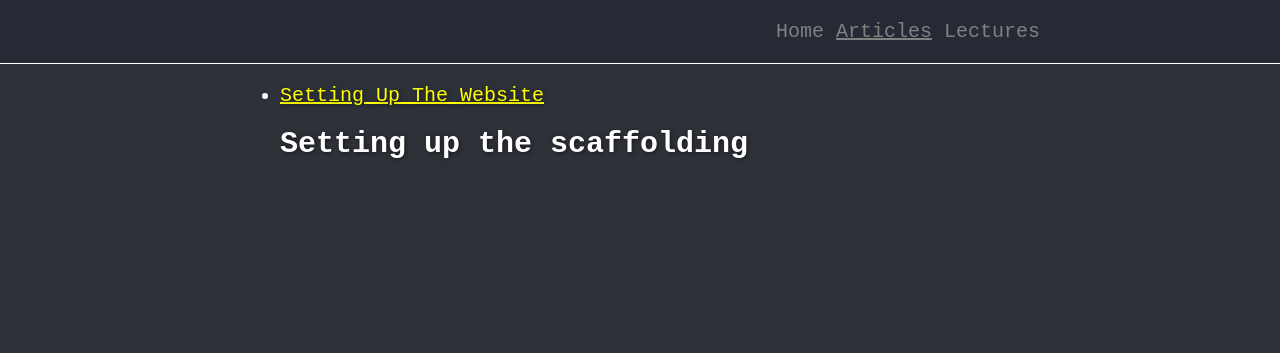
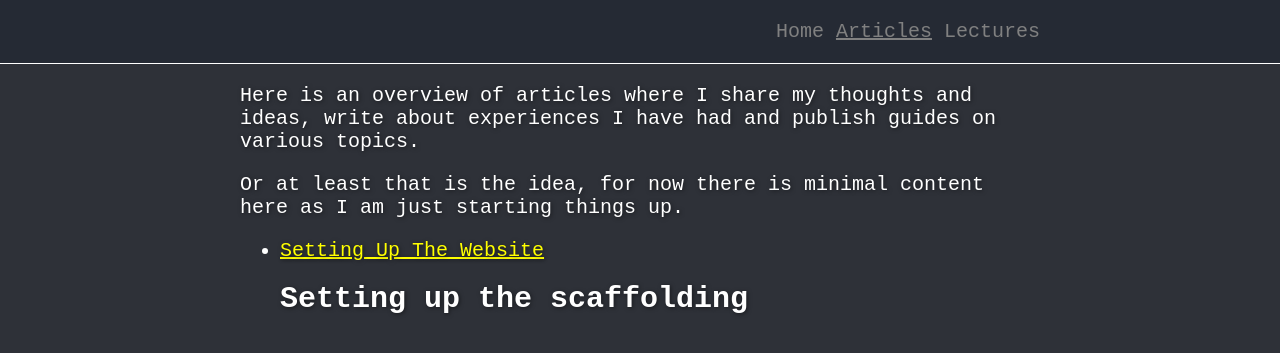
Before and after one commit to JerryMain/jerrymain.github.io, a Jekyll site: the page built from articles.md, in a window 1280 px wide. Shown: the top 353 px of the page. Built offline with Jekyll 4.4.1, drawn with Linux system fonts in a browser that asks for light colours.

Commit message:
articles.md: add a short introduction

```diff
--- a/articles.md
+++ b/articles.md
@@ -2,3 +2,10 @@
 title: Articles
 layout: articles
 ---
+
+Here is an overview of articles where I share
+my thoughts and ideas, write about experiences
+I have had and publish guides on various topics.
+
+Or at least that is the idea, for now there is
+minimal content here as I am just starting things up.
```
